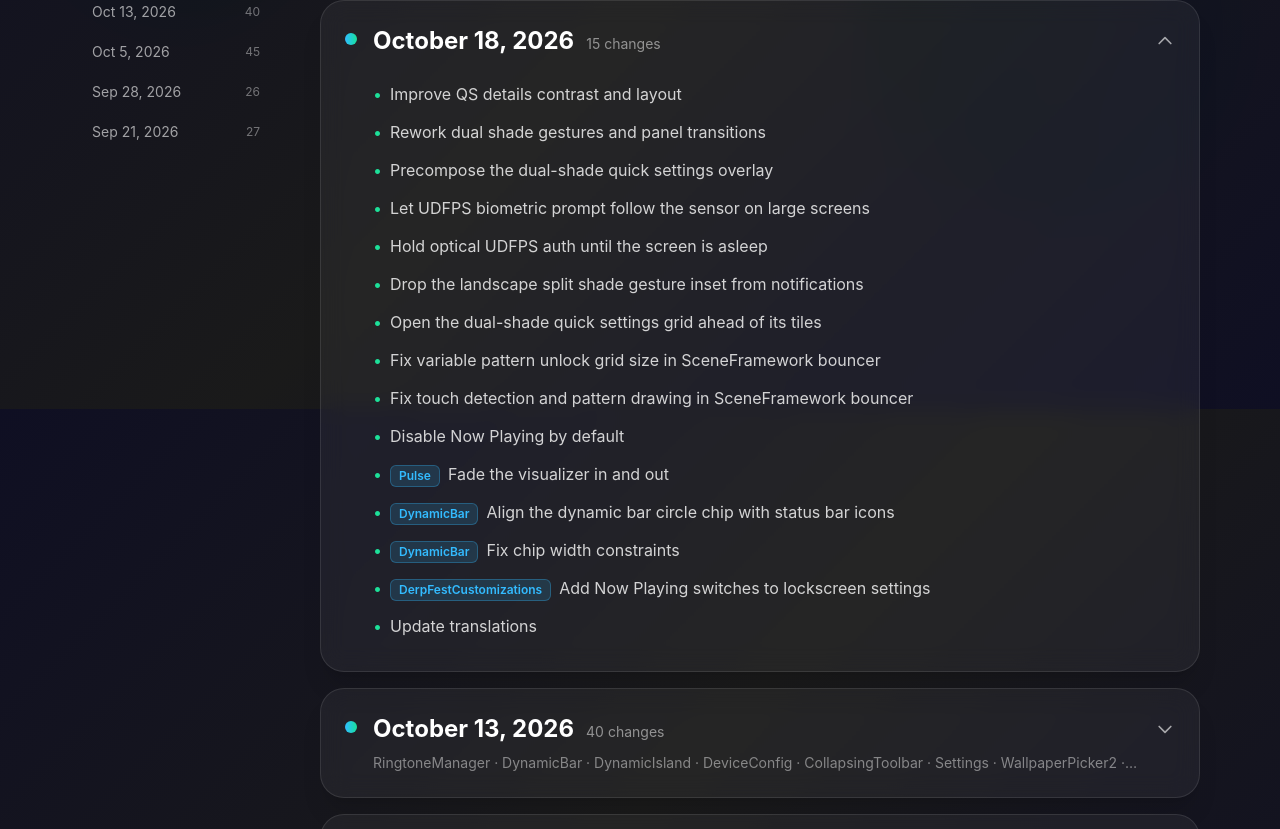
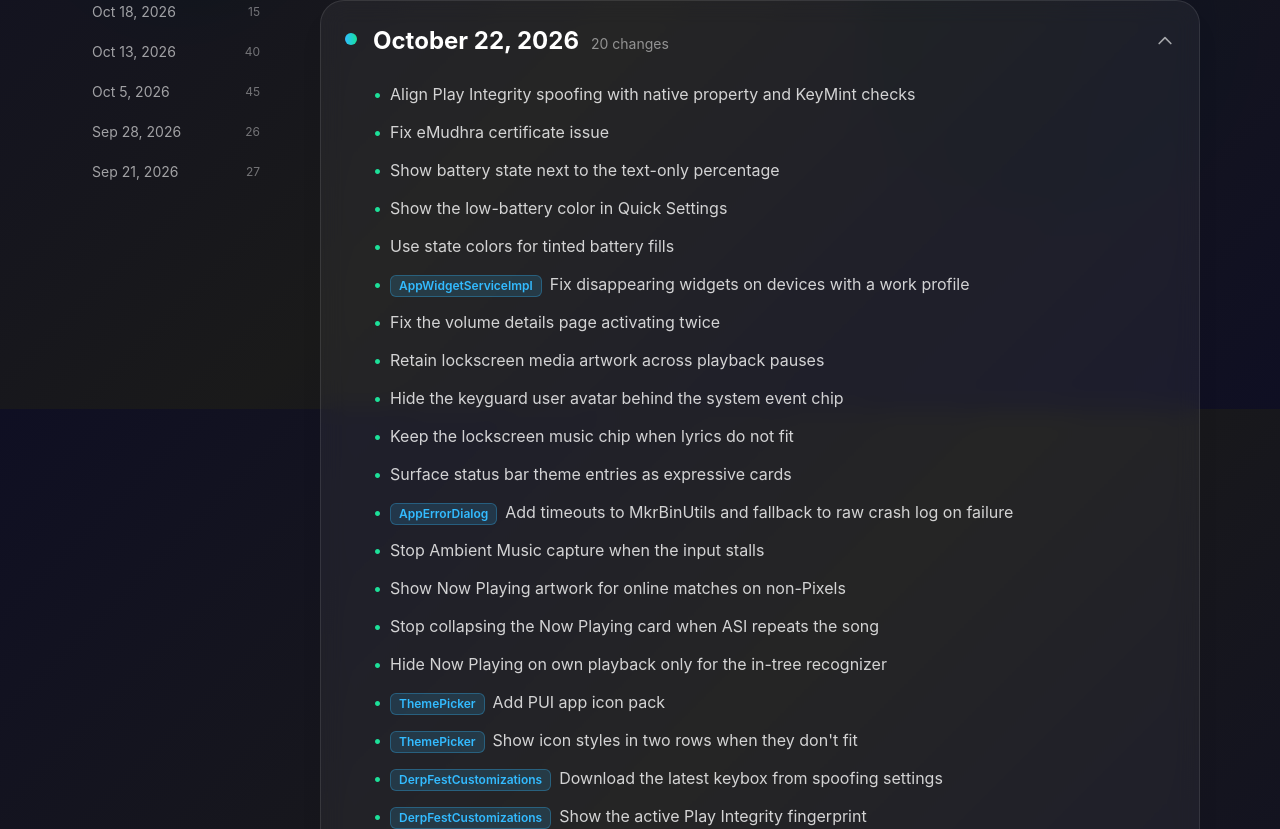
Before and after one commit to DerpFest-AOSP/DerpSite, a React (Vite) app: page /changelog in a window 1280 px wide. Shown: the part 391-1220 px from the top of the page. Built offline with nearby package versions, Linux system fonts and the light colour scheme.

Commit message:
DerpSite: Update changelog

```diff
--- a/src/data/changelog.js
+++ b/src/data/changelog.js
@@ -1,5 +1,30 @@
 // Prefix a change with "Component: " to show it as a tag on the changelog page.
 export const changelog = [
+  {
+    date: '2026-10-22',
+    changes: [
+      'Align Play Integrity spoofing with native property and KeyMint checks',
+      'Fix eMudhra certificate issue',
+      'Show battery state next to the text-only percentage',
+      'Show the low-battery color in Quick Settings',
+      'Use state colors for tinted battery fills',
+      'AppWidgetServiceImpl: Fix disappearing widgets on devices with a work profile',
+      'Fix the volume details page activating twice',
+      'Retain lockscreen media artwork across playback pauses',
+      'Hide the keyguard user avatar behind the system event chip',
+      'Keep the lockscreen music chip when lyrics do not fit',
+      'Surface status bar theme entries as expressive cards',
+      'AppErrorDialog: Add timeouts to MkrBinUtils and fallback to raw crash log on failure',
+      'Stop Ambient Music capture when the input stalls',
+      'Show Now Playing artwork for online matches on non-Pixels',
+      'Stop collapsing the Now Playing card when ASI repeats the song',
+      'Hide Now Playing on own playback only for the in-tree recognizer',
+      'ThemePicker: Add PUI app icon pack',
+      'ThemePicker: Show icon styles in two rows when they don\'t fit',
+      'DerpFestCustomizations: Download the latest keybox from spoofing settings',
+      'DerpFestCustomizations: Show the active Play Integrity fingerprint',
+    ],
+  },
   {
     date: '2026-10-18',
     changes: [
```
Also changed, not shown: 1 other file (tests, documents, lock files or other folders).
